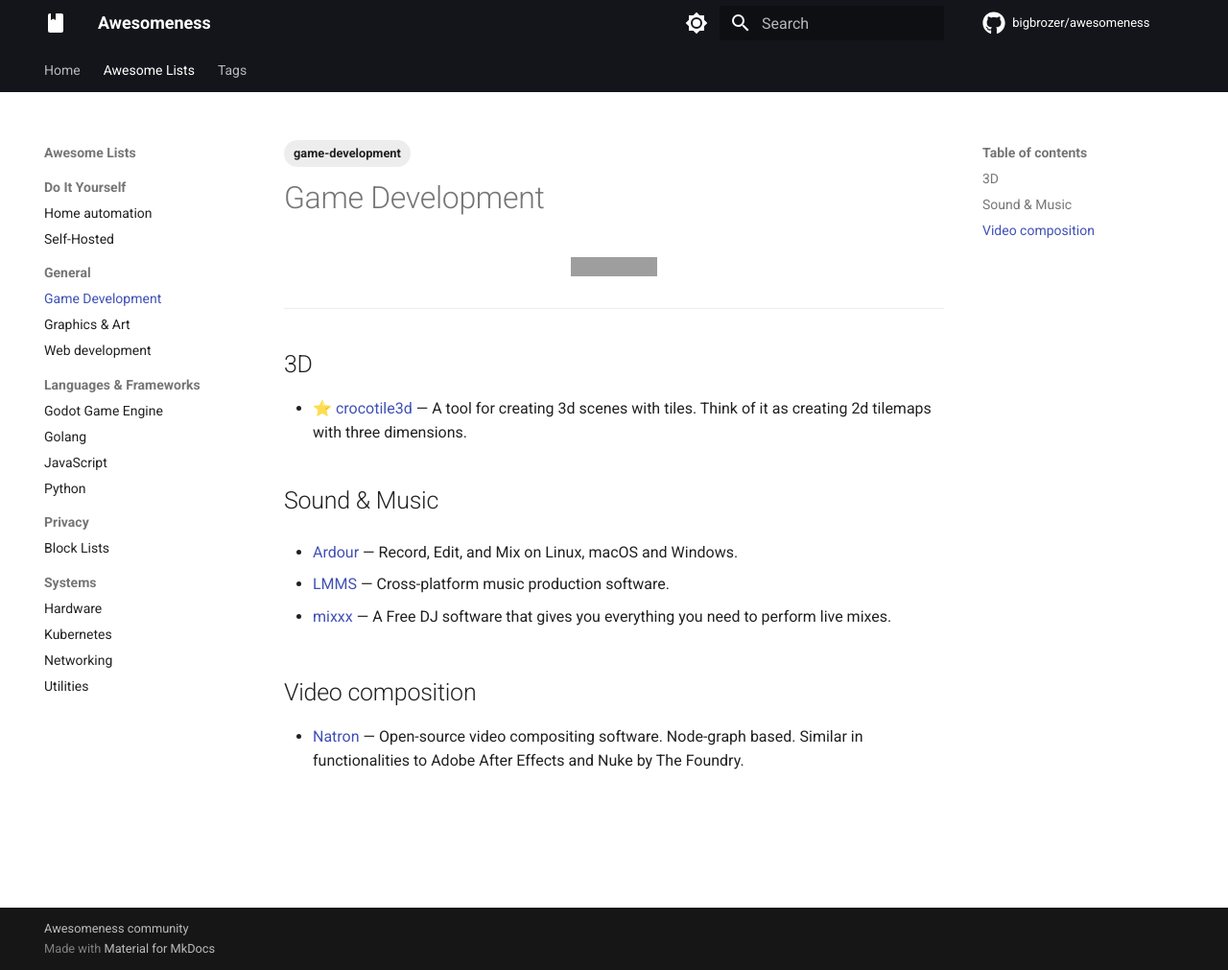
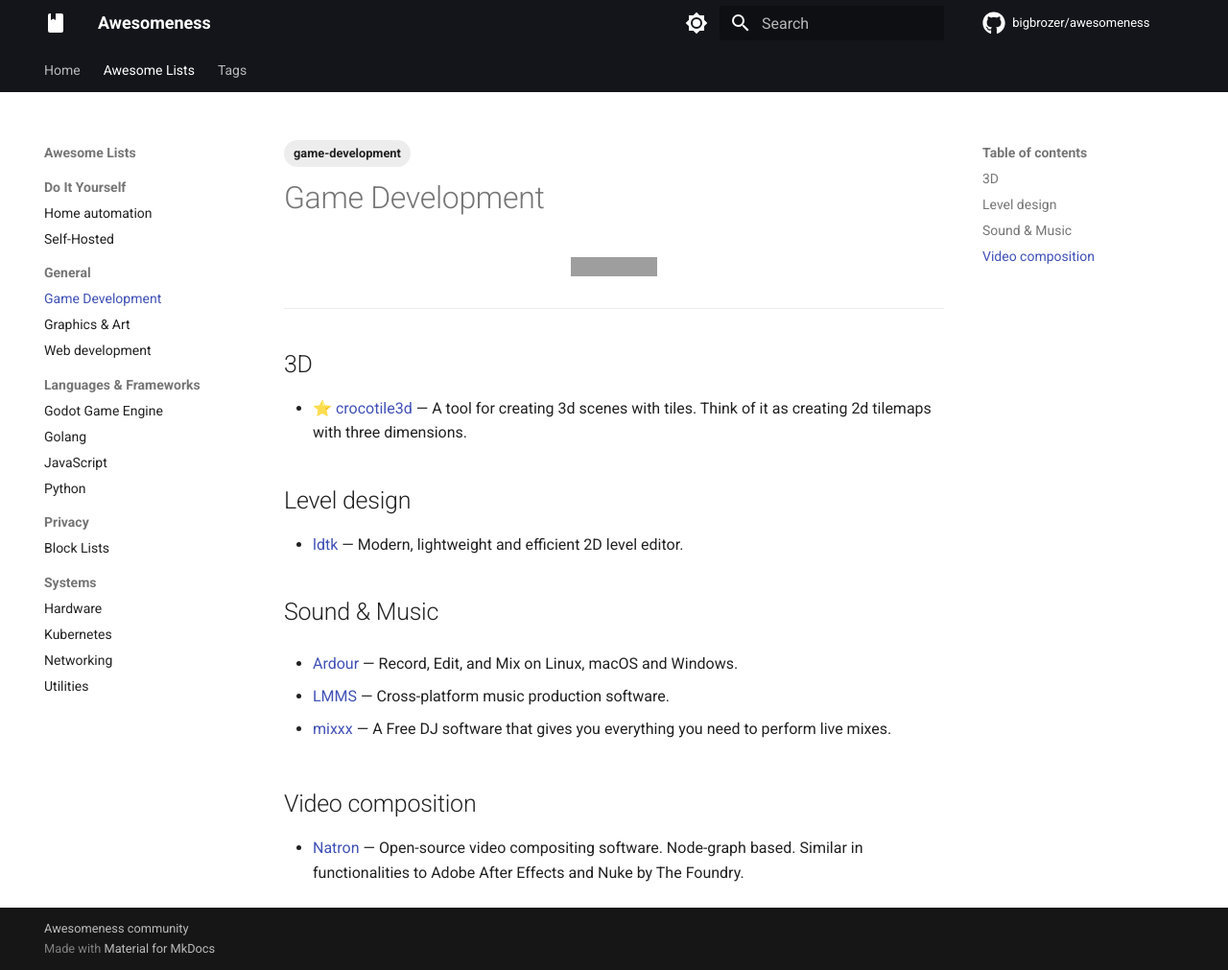
Before and after one commit to bigbrozer/awesomeness, an MkDocs documentation site: the page built from docs/lists/game-development.md, in a window 1280 px wide and 1011 px high. Shown: the whole window at 96% size. Built offline with MkDocs 1.6.1 and Material for MkDocs 9.7.7, drawn with Linux system fonts in a browser that asks for light colours; comment, search, counter and statistics services are not loaded; grey boxes are pictures that could not be loaded.

Commit message:
feat(game-development): add `ldtk`

```diff
--- a/docs/lists/game-development.md
+++ b/docs/lists/game-development.md
@@ -17,6 +17,10 @@ tags:
 
 - ⭐ [crocotile3d](https://prominent.itch.io/crocotile3d) — A tool for creating 3d scenes with tiles. Think of it as creating 2d tilemaps with three dimensions.
 
+## Level design
+
+- [ldtk](https://github.com/deepnight/ldtk) — Modern, lightweight and efficient 2D level editor.
+
 ## Sound & Music
 
 - [Ardour](https://github.com/Ardour/ardour) — Record, Edit, and Mix on Linux, macOS and Windows.
```
